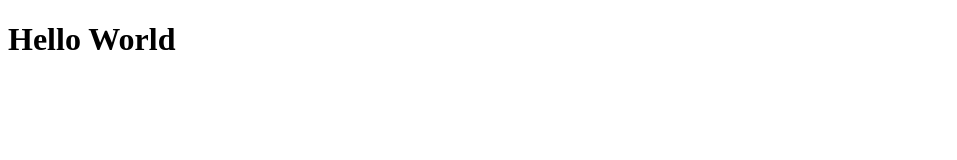
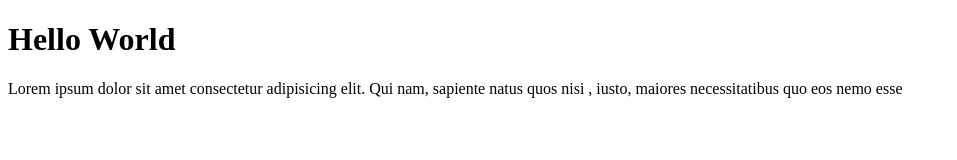
Before and after one commit to samuel35647/Wazo-mart, a plain HTML site: page index.html in a window 1280 px wide. Shown: the whole page, without its empty margins (0-957 px from the left). Drawn offline with Linux system fonts and the light colour scheme.

Commit message:
I edited index

```diff
--- a/index.html
+++ b/index.html
@@ -8,5 +8,7 @@
 </head>
 <body>
     <h1>Hello World</h1>
+    <p>Lorem ipsum dolor sit amet consectetur adipisicing elit. Qui nam, sapiente natus quos nisi
+        , iusto, maiores necessitatibus quo eos nemo esse </p>
 </body>
 </html>
```
